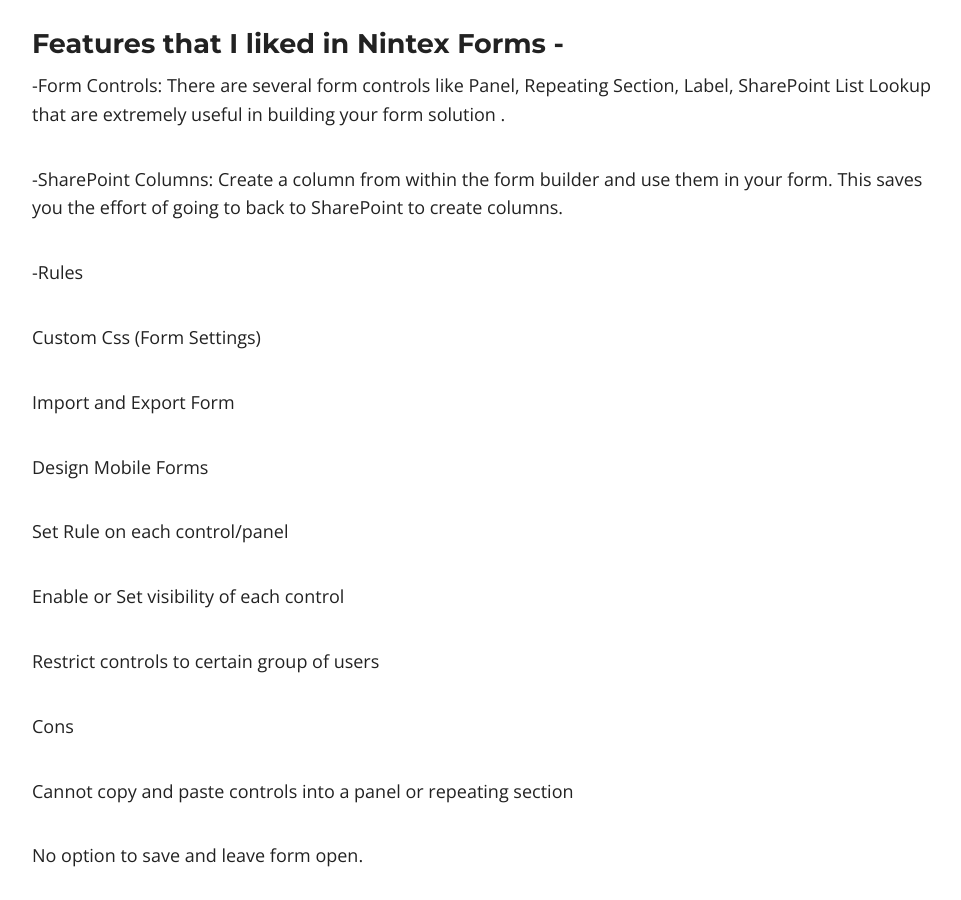
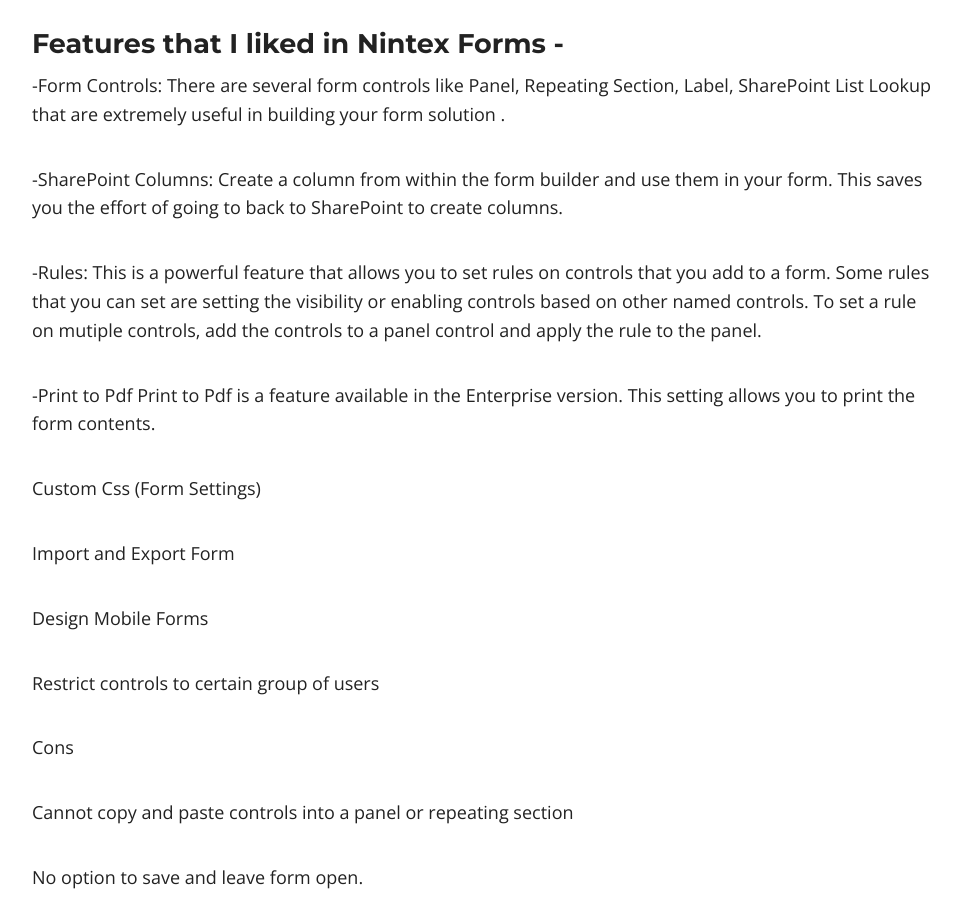
Before and after one commit to ldsouza/ldsouza.github.io, a Jekyll site: the page built from _posts/2016-10-03-nintex-forms-for-office-365-an-overview.md, in a window 1280 px wide and 900 px high, scrolled down 799 px. Shown: the whole window, without its empty margins (158-1119 px from the left). Built offline with Jekyll 4.4.1, drawn with Linux system fonts in a browser that asks for light colours; nearby versions of some CDN libraries.

Commit message:
Updated 2016-10-03-nintex-forms-for-office-365-an-overview.md

```diff
--- a/_posts/2016-10-03-nintex-forms-for-office-365-an-overview.md
+++ b/_posts/2016-10-03-nintex-forms-for-office-365-an-overview.md
@@ -16,7 +16,11 @@
 -SharePoint Columns:
 Create a column from within the form builder and use them in your form. This saves you the effort of going to back to SharePoint to create columns.
 
--Rules
+-Rules:
+This is a powerful feature that allows you to set rules on controls that you add to a form. Some rules that you can set are setting the visibility or enabling controls based on other named controls. To set a rule on mutiple controls, add the controls to a panel control and apply the rule to the panel.
+
+-Print to Pdf
+Print to Pdf is a feature available in the Enterprise version. This setting allows you to print the form contents.
 
 Custom Css (Form Settings)
 
@@ -25,9 +29,6 @@
 
 Design Mobile Forms
 
-Set Rule on each control/panel
-
-Enable or Set visibility of each control
 
 Restrict controls to certain group of users
 
```
